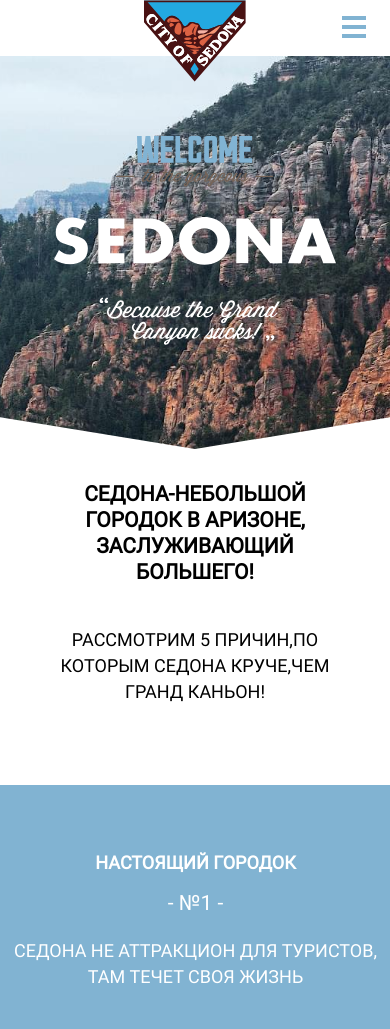
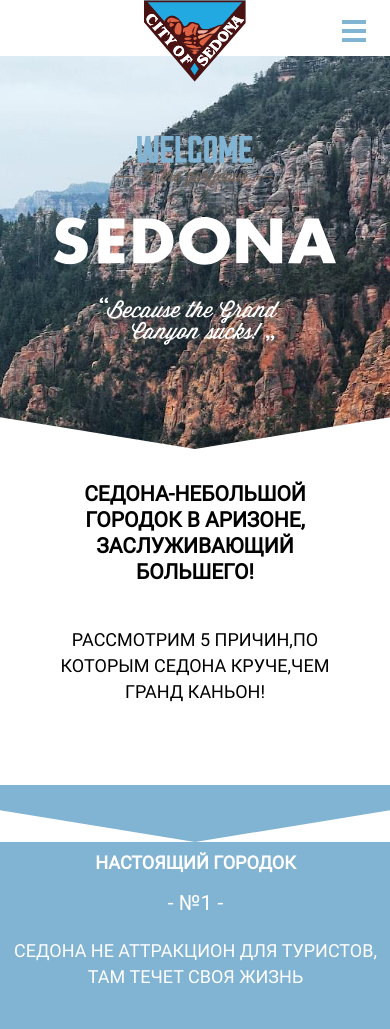
Before and after one commit to Antonio233444/Sedona, a website: page docs/index.html in a window 390 px wide. Shown: the top 1029 px of the page. Drawn offline with Linux system fonts and the light colour scheme.

Commit message:
Правка секции и декоративного элемента

```diff
--- a/app/scss/blocks/about.scss
+++ b/app/scss/blocks/about.scss
@@ -4,17 +4,33 @@
   color: $body-bg;
   text-align: center;
   text-transform: uppercase;
+  position: relative;
+
 }
+
+.about__description:before {
+  content: ' ';
+  position: absolute;
+  top: 0;
+  left: 0;
+  right: 0;
+  height: 57px;
+  background: url('../img/intro-triangle.svg') no-repeat bottom center;
+}
+
+
 
 .about__description-title {
   margin-bottom: 20px;
   @include font(18px, 26px, 700);
 }
 
+
 .about__description-count {
   margin-bottom: 27px;
   @include font(21px, 15px, 400);
 }
+
 
 .about__description-text {
   @include font(18px,26px,400);
--- a/app/scss/blocks/burger.scss
+++ b/app/scss/blocks/burger.scss
@@ -27,7 +27,6 @@
 
 .header__burger {
     margin-left: auto;
-    padding-top: 53px;
 }
 
 
--- a/app/scss/blocks/header.scss
+++ b/app/scss/blocks/header.scss
@@ -10,6 +10,7 @@
     padding-right: 20px;
     position: relative;
     height: 56px;
+    padding-top: 15px;
 }
 
 
--- a/docs/index.html
+++ b/docs/index.html
@@ -8,7 +8,7 @@
   <link rel="preconnect" href="https://fonts.googleapis.com">
   <link rel="preconnect" href="https://fonts.gstatic.com" crossorigin>
   <link href="https://fonts.googleapis.com/css2?family=PT+Sans:wght@400;700&display=swap" rel="stylesheet">
-  <link rel="stylesheet" href="css/main.css?t=1644520796058">
+  <link rel="stylesheet" href="css/main.css?t=1645018058871">
 </head>
 
 <body>
```
Also changed, not shown: docs/css/main.css.
